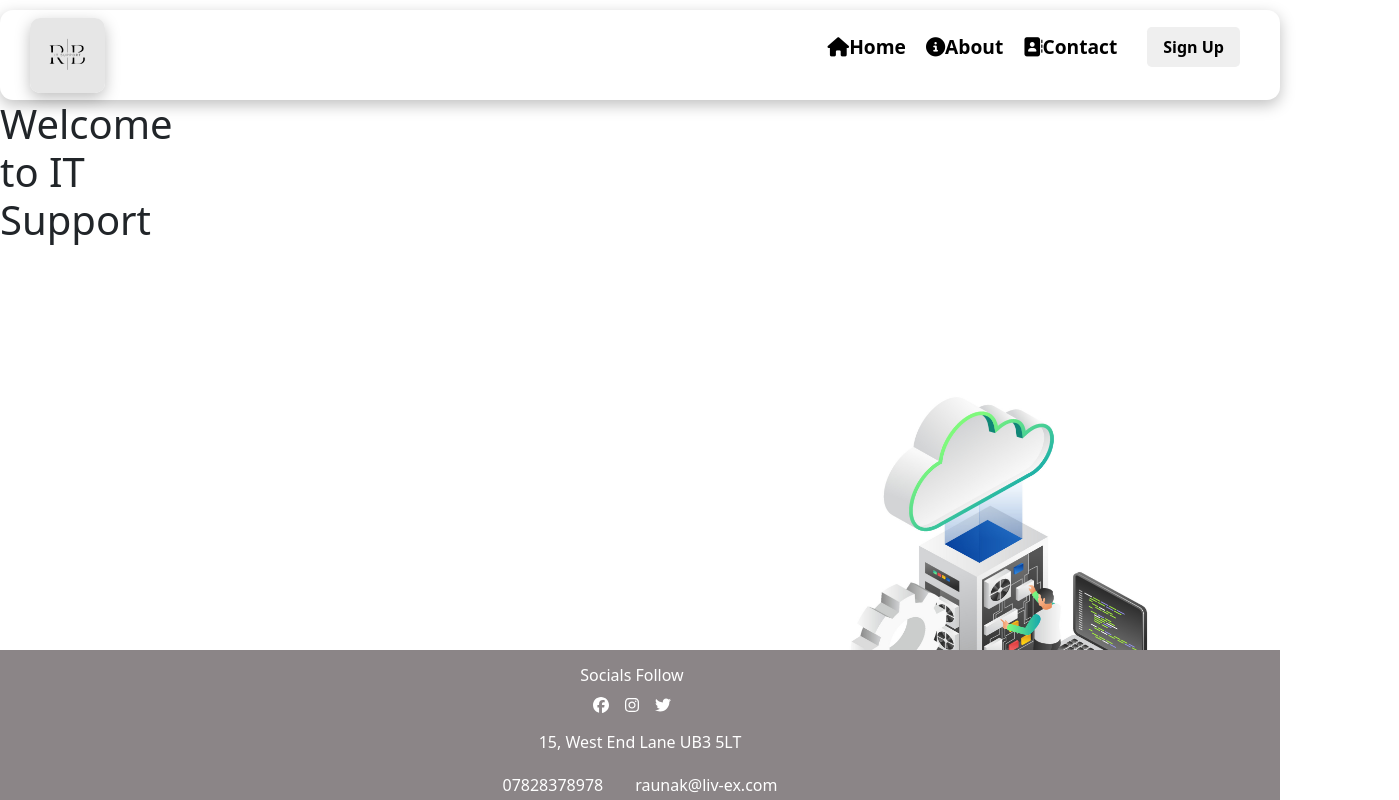
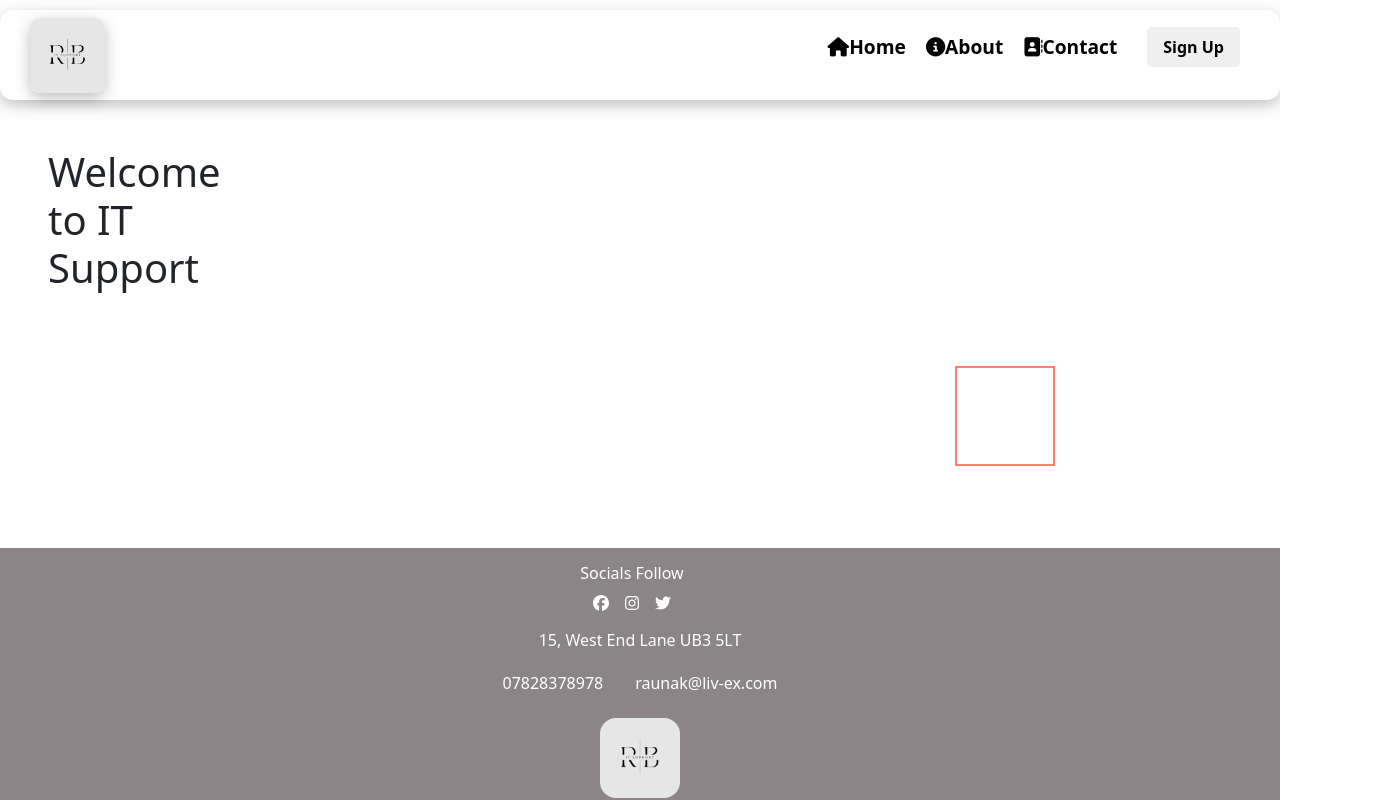
Before and after one commit to Rxunak/Liv-Ex-Project, a React (Create React App) app in the folder loginsignup/: page / in a window 1280 px wide. Shown: the top 800 px of the page, 1399 px wide, since content can reach past the window. Built offline with nearby package versions, Linux system fonts and the light colour scheme.

Commit message:
wokring on home page

```diff
--- a/loginsignup/src/Routes/Home.js
+++ b/loginsignup/src/Routes/Home.js
@@ -7,28 +7,17 @@ import '../Styles/Home.css'
 
 
 import logo from '../Assets/ITHome.jpg'
-function Home (){
-  return(
+function Home() {
+  return (
     <div className='home-container'>
 
-       <div className='heading'>
-        <h1>Welcome to IT Support</h1>
+      <div className='heading'>
+        <h1 className='head1'>Welcome to IT Support</h1>
       </div>
 
       <div className='home-banner'>
-        <img className='home-image' src={logo} alt="" />
+
       </div>
-
-
-
-
-
-
-
-
-
-
-
 
 
 
--- a/loginsignup/src/Styles/Home.css
+++ b/loginsignup/src/Styles/Home.css
@@ -1,7 +1,27 @@
+.home-container{
+    padding-left: 2rem;
+    padding-top: 2rem;
+    padding-bottom: 2rem;
+    padding-right: 2rem;
+}
+
+.heading{
+    padding-top: 1rem;
+    padding-left: 1rem;
+    padding-right: 1rem;
+    padding-bottom: 1rem;
+    width: 250px;
+}
+
+.head1{
+
+
+}
+
 .home-banner{
-    width: 250px;
-    height: 250px;
-    /* border: 2px solid salmon; */
+    width: 100px;
+    height: 100px;
+    border: 2px solid salmon;
     margin: 50px auto;
     position: relative;
     left: 30%;
@@ -19,9 +39,3 @@
 
 
 }
-
-.heading{
-    width: 200px;
-    height: 200px;
-
-}
```
